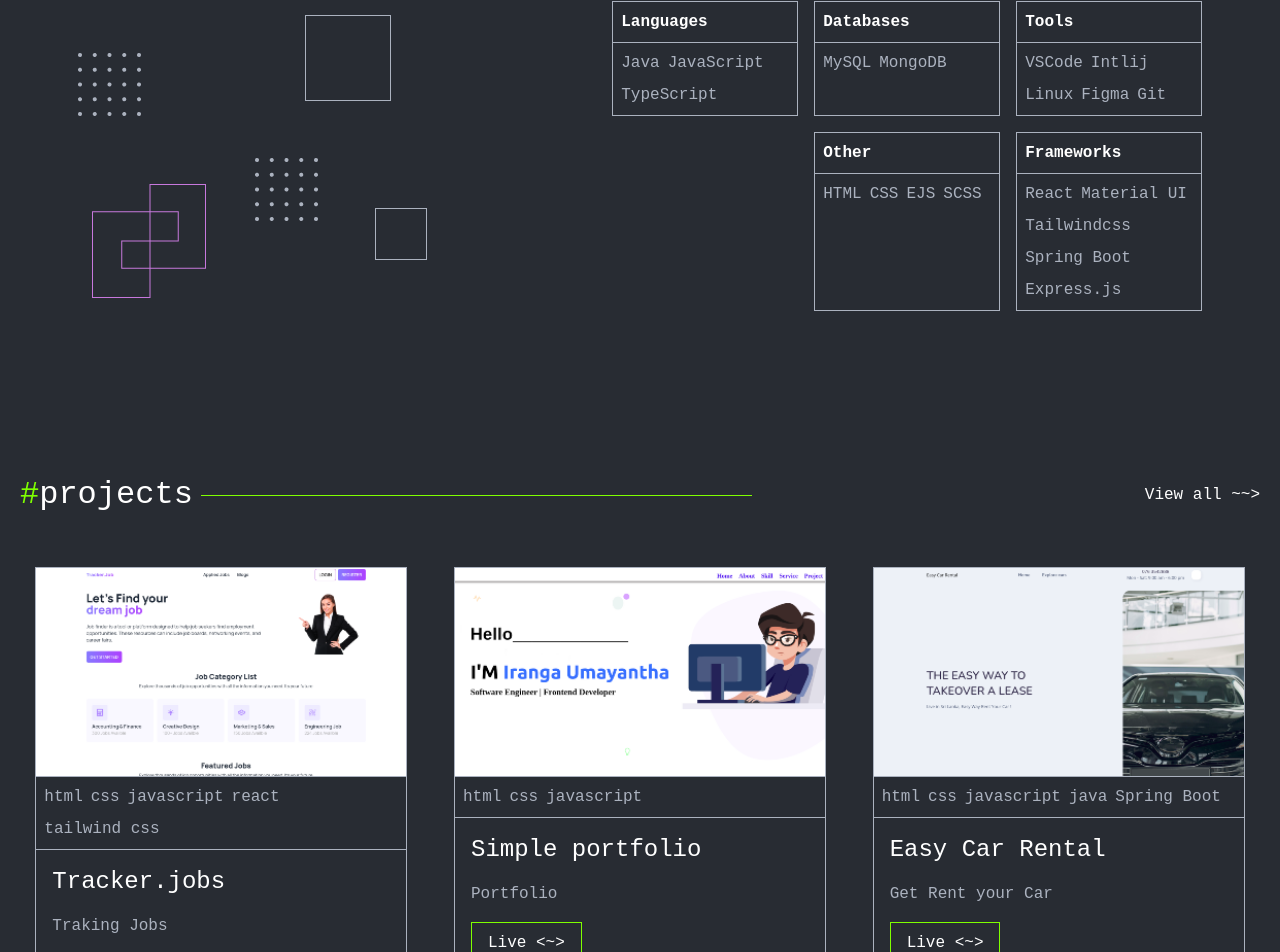
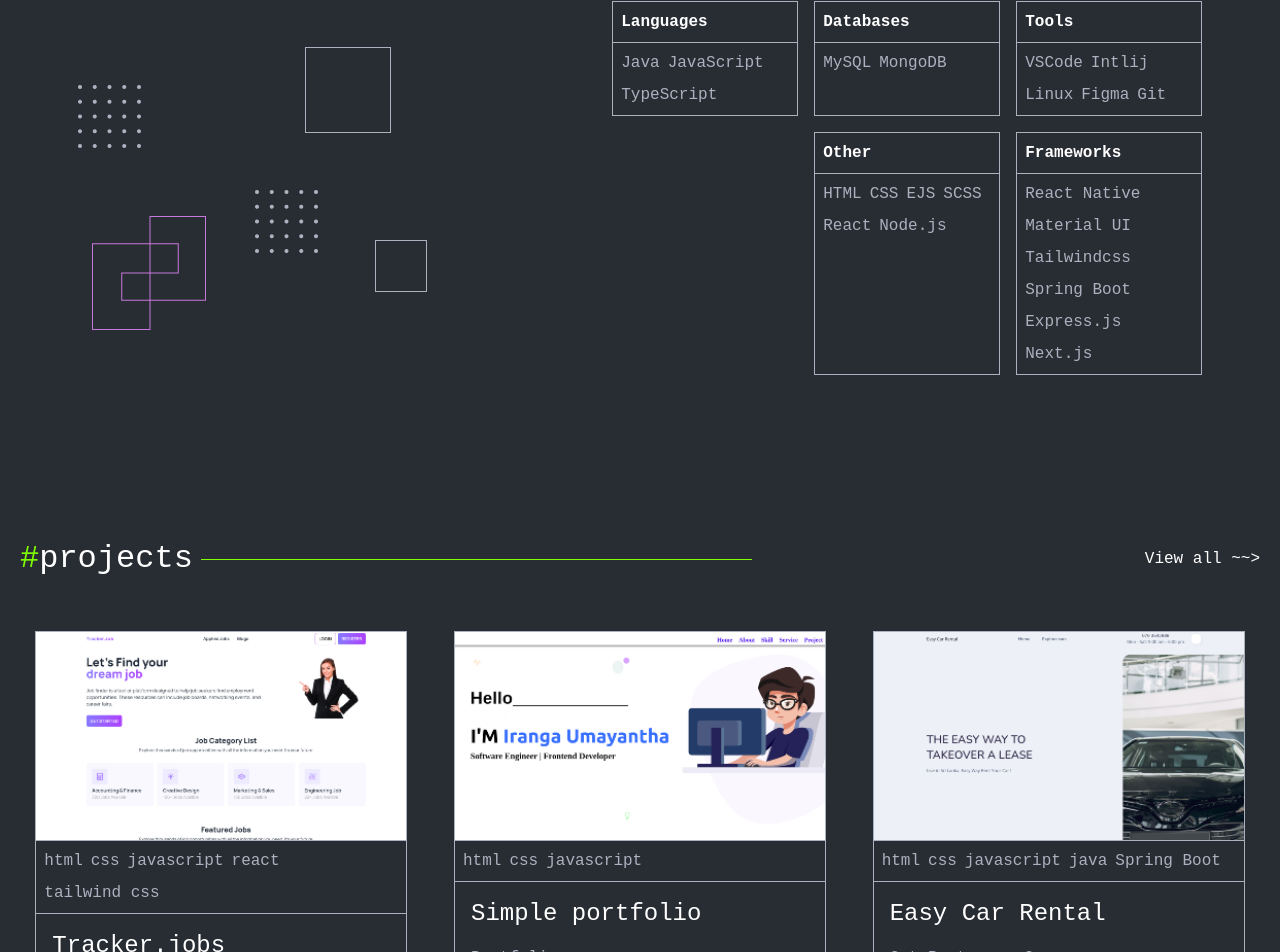
Before and after one commit to Irangaumayantha2001/React-Portfolio, a React (Create React App) app: page / in a window 1280 px wide. Shown: the part 1997-2949 px from the top of the page. Built offline with nearby package versions, Linux system fonts and the light colour scheme.

Commit message:
update portfolio

```diff
--- a/src/components/skills_section/Skills.jsx
+++ b/src/components/skills_section/Skills.jsx
@@ -18,16 +18,17 @@ const Skills = () => {
     },
     {
       title: "Other",
-      languages: ["HTML", "CSS", "EJS", "SCSS"],
+      languages: ["HTML", "CSS", "EJS", "SCSS","React","Node.js"],
     },
     {
       title: "Frameworks",
       languages: [
-        "React",
+        "React Native",
         "Material UI",
         "Tailwindcss",
         "Spring Boot",
         "Express.js",
+        "Next.js",
       ],
     },
   ];
```
Also changed, not shown: 1 other file (tests, documents, lock files or other folders).
